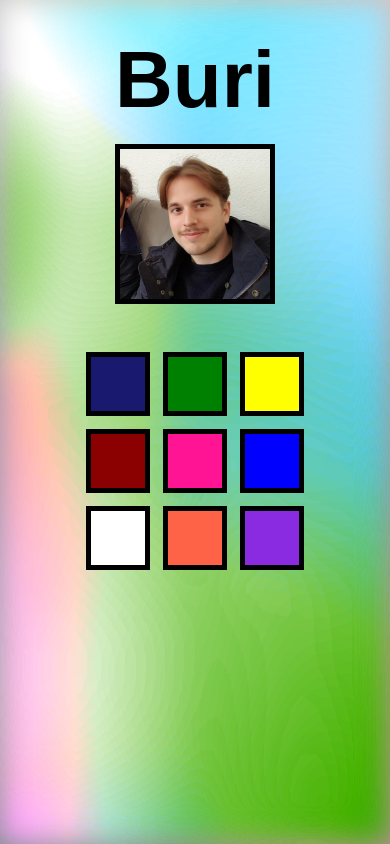
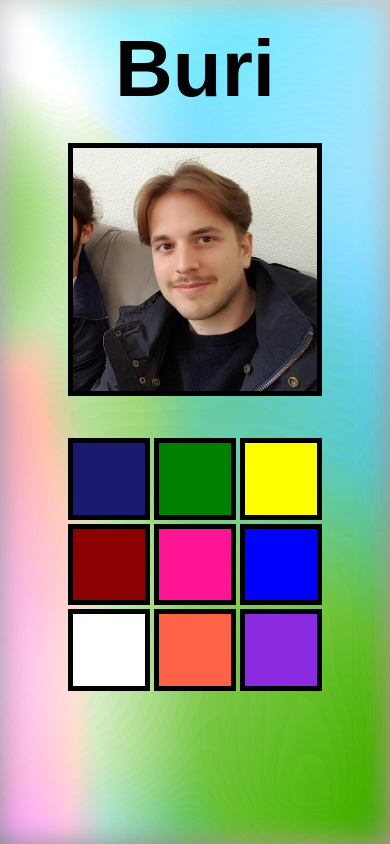
Before and after one commit to youngburi/homepage, a Next.js app: page / in a window 390 px wide. Built offline with nearby package versions, Linux system fonts and the light colour scheme.

Commit message:
arrangement

```diff
--- a/components/squares/SquareBox.tsx
+++ b/components/squares/SquareBox.tsx
@@ -10,24 +10,31 @@ export const Square = ({
   initialPosition: number[];
   color: string;
   children?: ReactNode;
-  size?: string;
+  size?: string[];
 }) => {
   const [position, setPosition] = useState(initialPosition);
+  const [doRise, setDoRise] = useState(true);
 
-  const rise = () => {
+  function rise() {
     setPosition([position[0] + 1, position[1] + 1]);
-  };
+    setDoRise(false);
+  }
+
+  function lower() {
+    setPosition([position[0] - 1, position[1] - 1]);
+    setDoRise(true);
+  }
 
   return (
     <Box
-      onClick={rise}
+      onClick={doRise ? rise : lower}
       position="relative"
       left={`-${position[0]}rem`}
       top={`-${position[1]}rem`}
-      height={size || "4rem"}
-      width={size || "4rem"}
+      height={size || "100%"}
+      width={size || "100%"}
       bg={color}
-      transition="200ms ease-in-out"
+      transition="box-shadow 300ms ease-in-out, left 300ms ease-in-out, top 300ms ease-in-out"
       boxShadow={`${position[0] * 1.8}rem ${position[1] * 1.2}rem black`}
       border="5px solid black"
     >
--- a/components/squares/SquareGrid.tsx
+++ b/components/squares/SquareGrid.tsx
@@ -1,13 +1,21 @@
 import { Box } from "@chakra-ui/react";
 import React, { ReactNode } from "react";
 
-export const SquareGrid = ({ children }: { children: ReactNode }) => {
+export const SquareGrid = ({
+  children,
+  size,
+}: {
+  children: ReactNode;
+  size: string[];
+}) => {
   return (
     <Box
       display="grid"
-      gridGap="0.8rem"
+      gridGap="1vw"
       gridTemplateColumns="1fr 1fr 1fr"
       gridTemplateRows="1fr 1fr 1fr"
+      width={size}
+      height={size}
     >
       {children}
     </Box>
--- a/pages/index.tsx
+++ b/pages/index.tsx
@@ -6,7 +6,6 @@ import {
   keyframes,
   useInterval,
 } from "@chakra-ui/react";
-import { css } from "@emotion/react";
 import React, { useState } from "react";
 import { Square } from "../components/squares/SquareBox";
 import { SquareGrid } from "../components/squares/SquareGrid";
@@ -68,7 +67,6 @@ const IndexPage = () => {
 
   return (
     <Box
-      minHeight="100vh"
       bg={`${animatedColorGradient1(
         gradientPos1,
         gradientPos2,
@@ -76,71 +74,42 @@ const IndexPage = () => {
         gradientRadius
       )}`}
     >
-      <Box
-        css={css`
-          animation: ${animation} 20s Infinite;
-          min-height: 100vh;
-        `}
+      <Box animation={`${animation} 20s Infinite`} minHeight="100vh">
+        <Flex
+          p={spacing}
+          flexDirection={["column", "column", "row"]}
+          alignItems="center"
+          // justifyContent={["space-between"]}
+          width="100%"
+          height="100%"
         >
-        <Box p={spacing}>
           <Heading
             fontFamily="raleway"
             as="h1"
-            fontSize="5rem"
-            my={["6", "6"]}
-            lineHeight="1"
-            textAlign={["center", "center"]}
+            fontSize={["5rem", "5rem", "clamp(1rem, 20vw, 12rem)"]}
+            height={["10vh", "10vh", "clamp(1rem, 20vw, 12rem)"]}
+            // lineHeight="1"
+            textAlign={["center", "center", "left"]}
           >
             Buri
           </Heading>
-          <Flex
-            // flexWrap={["wrap", "wrap", "nowrap"]}
-            flexDirection="column"
-            alignItems="center"
-            justifyContent={["center", "center"]}
+          <Box
+            my={["5vh", "5vh", "0"]}
+            mx={["0", "0", "clamp(0.5rem, 5vw, 3rem)"]}
           >
-            <Box mb="3rem">
             <Square
               initialPosition={[0, 0]}
               color="midnightblue"
-                size="clamp(10rem,calc(5rem + 10vw), 15rem)"
+              size={["30vh", "30vh", "clamp(1rem, 20vw, 12rem)"]}
             >
               <Image
                 src="/images/avatar.jpg"
                 boxSize={"100%"}
-                  // mb={spacing}
-                  // mr={spacing}
                 objectFit="cover"
-                  // boxShadow={boxShadow}
-                  // transition="box-shadow 200ms ease-in-out, transform 200ms ease-in-out"
-                  // _hover={{
-                  //   boxShadow: boxShadowHover,
-                  //   transform: [
-                  //     // "translate(-2px, -2px)",
-                  //     "translate(-4px, -4px)",
-                  //   ],
-                  // }}
-                  // border="5px solid black"
-                  // mb="3rem"
               />
             </Square>
           </Box>
-            {/* <Box
-              p={spacing}
-              bg="white"
-              // bg="rgba(240,240,240,0.8)"
-              style={{ backdropFilter: "blur(10px)" }}
-              boxShadow={boxShadow}
-              transition="200ms ease-in-out"
-              _hover={{ boxShadow: boxShadowHover }}
-              width="auto"
-              border="5px solid black"
-            >
-              <Text textAlign="justify">
-                lorem500
-              </Text>
-            </Box> */}
-            <SquareGrid>
+          <SquareGrid size={["30vh", "30vh", "clamp(1rem, 20vw, 12rem)"]}>
             <Square initialPosition={[0, 0]} color="midnightblue" />
             <Square initialPosition={[0, 0]} color="green" />
             <Square initialPosition={[0, 0]} color="yellow" />
@@ -154,7 +123,6 @@ const IndexPage = () => {
         </Flex>
       </Box>
     </Box>
-    </Box>
   );
 };
 
```
Lines whose indentation alone changed are shown as unchanged.
